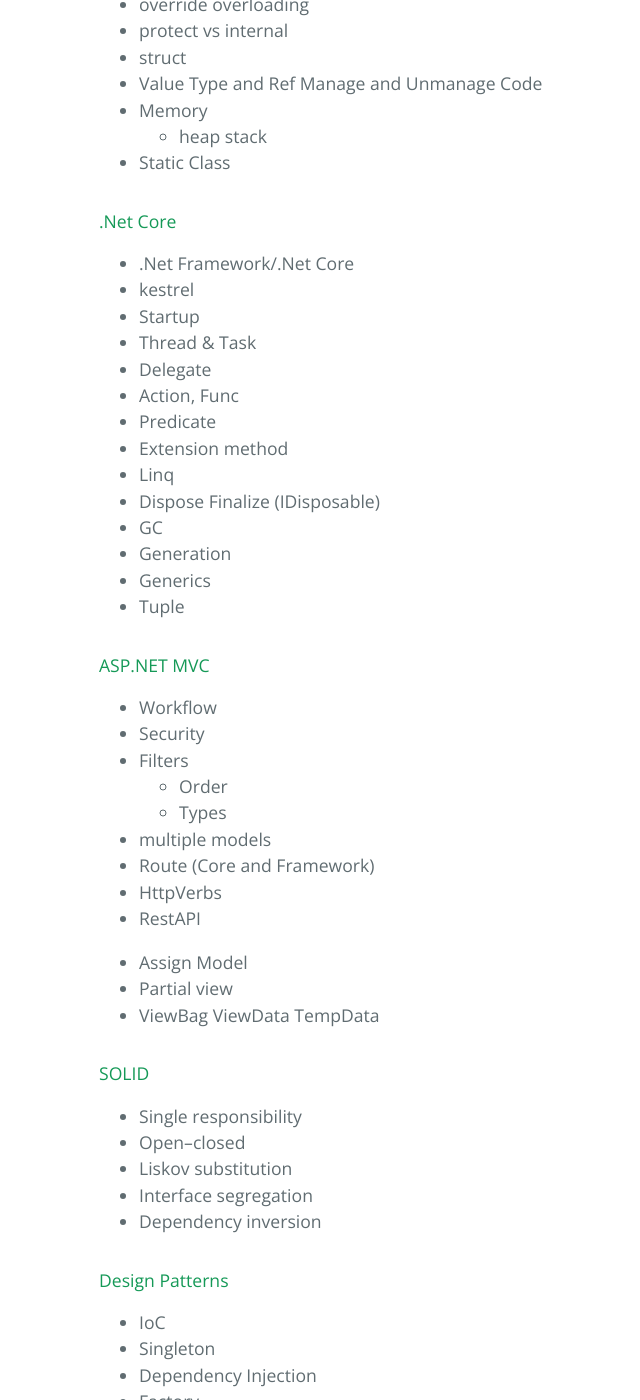
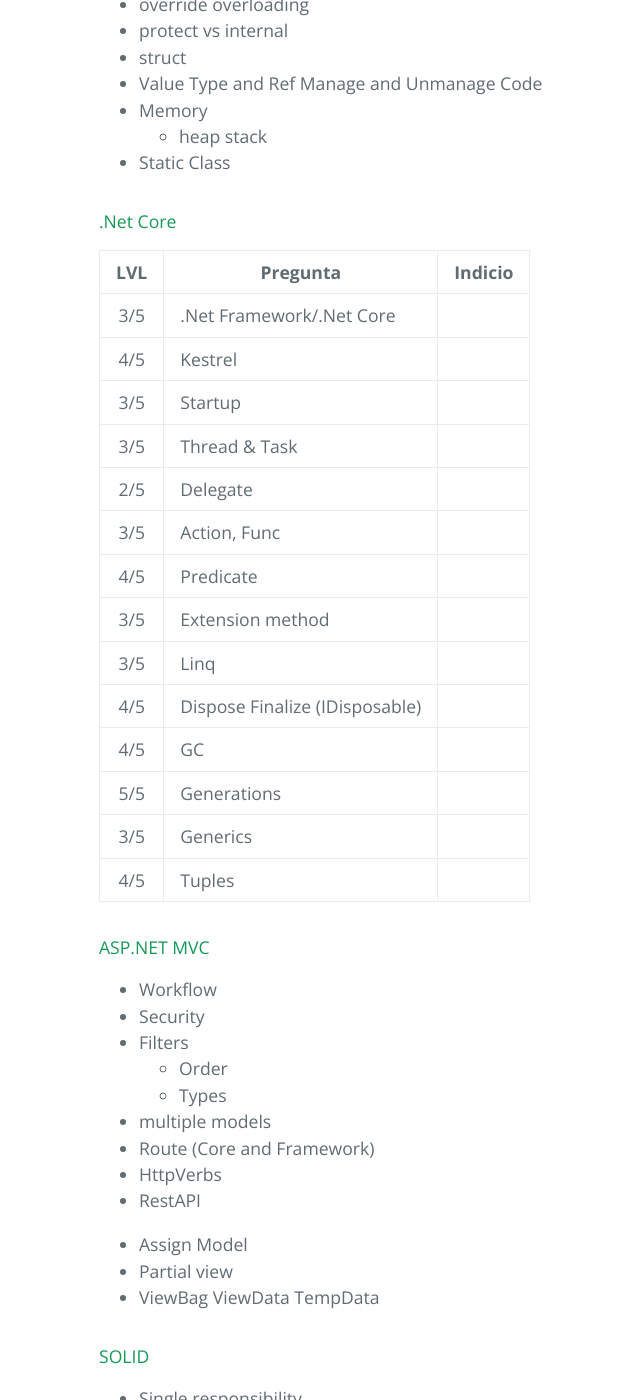
Before and after one commit to iranhoe/iranhoe.github.io, a Jekyll site: the page built from _posts/2020-10-26-interview-questions.md, in a window 1280 px wide and 1400 px high, scrolled down 839 px. Shown: the whole window, without its empty margins (61-701 px from the left). Built offline with Jekyll 4.4.1, drawn with Linux system fonts in a browser that asks for light colours; comment, search, counter and statistics services are not loaded.

Commit message:
Update 2020-10-26-interview-questions.md

```diff
--- a/_posts/2020-10-26-interview-questions.md
+++ b/_posts/2020-10-26-interview-questions.md
@@ -30,20 +30,22 @@ Manage and Unmanage Code
 
 #### .Net Core
 
-- .Net Framework/.Net Core
-- kestrel
-- Startup
-- Thread & Task
-- Delegate
-- Action, Func
-- Predicate
-- Extension method
-- Linq
-- Dispose Finalize (IDisposable)
-- GC
-- Generation
-- Generics
-- Tuple
+| LVL | Pregunta                       | Indicio |
+|:---:|--------------------------------|---------|
+| 3/5 | .Net Framework/.Net Core       |         |
+| 4/5 | Kestrel                        |         |
+| 3/5 | Startup                        |         |
+| 3/5 | Thread & Task                  |         |
+| 2/5 | Delegate                       |         |
+| 3/5 | Action, Func                   |         |
+| 4/5 | Predicate                      |         |
+| 3/5 | Extension method               |         |
+| 3/5 | Linq                           |         |
+| 4/5 | Dispose Finalize (IDisposable) |         |
+| 4/5 | GC                             |         |
+| 5/5 | Generations                    |         |
+| 3/5 | Generics                       |         |
+| 4/5 | Tuples                         |         |
 
 #### ASP.NET MVC
 - Workflow
```
